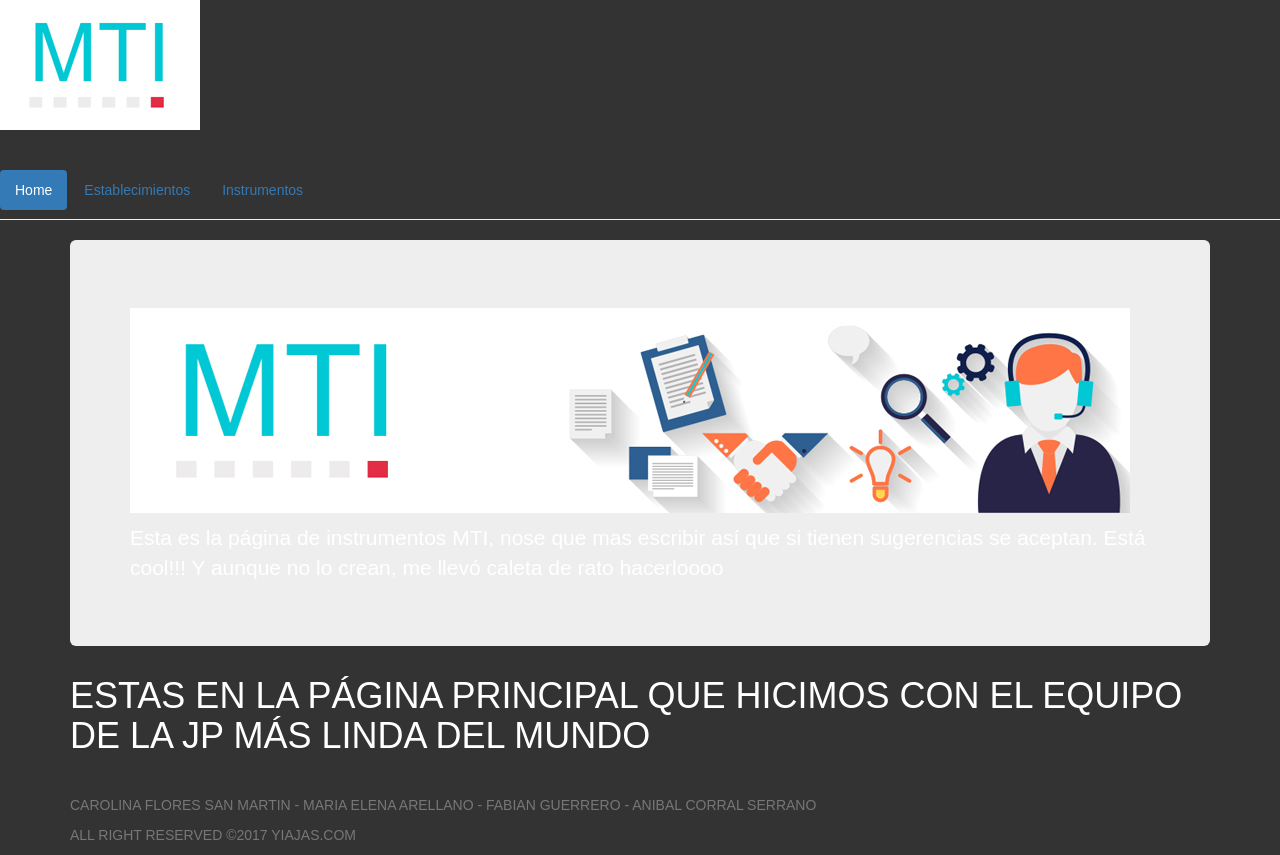
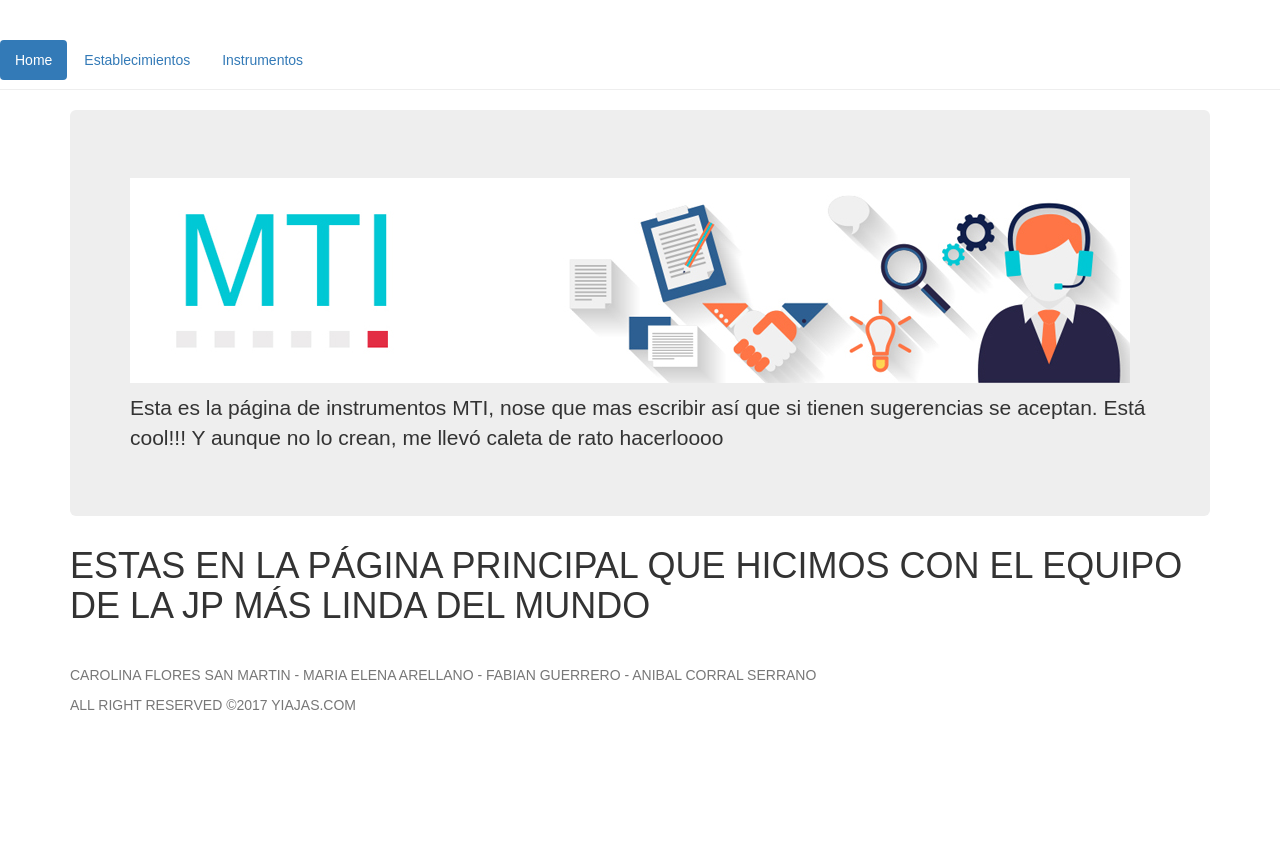
Before and after one commit to anibal-corral/SitioInstrumentosMTI, a plain HTML site: page ClienteWeb/index.html in a window 1280 px wide. After the commit the page ends 800 px from the top, so only its background shows below. Drawn offline with nearby package versions, Linux system fonts and the light colour scheme; some packages are replaced by stand-ins of ours.

Commit message:
se actualiza el estilo

```diff
--- a/ClienteWeb/views/footer.html
+++ b/ClienteWeb/views/footer.html
@@ -1,10 +1,6 @@
 <style type="text/css">
 body,td,th {
 	font-family: Arial, Helvetica, sans-serif;
-	color: #FFF;
-}
-body {
-	background-color: #333;
 }
 </style>
   <footer class="footer">
--- a/ClienteWeb/views/header.html
+++ b/ClienteWeb/views/header.html
@@ -1,4 +1,4 @@
-<div><img src="../img/head1.jpg" width="200" height="130" /></div><div class="page-header">
+<div></div><div class="page-header">
 <ul class="nav nav-pills">
   <li role="presentation" class="active"><a href="#/">Home</a></li>
   <li role="presentation"><a href="#/establecimiento">Establecimientos</a></li>
```
